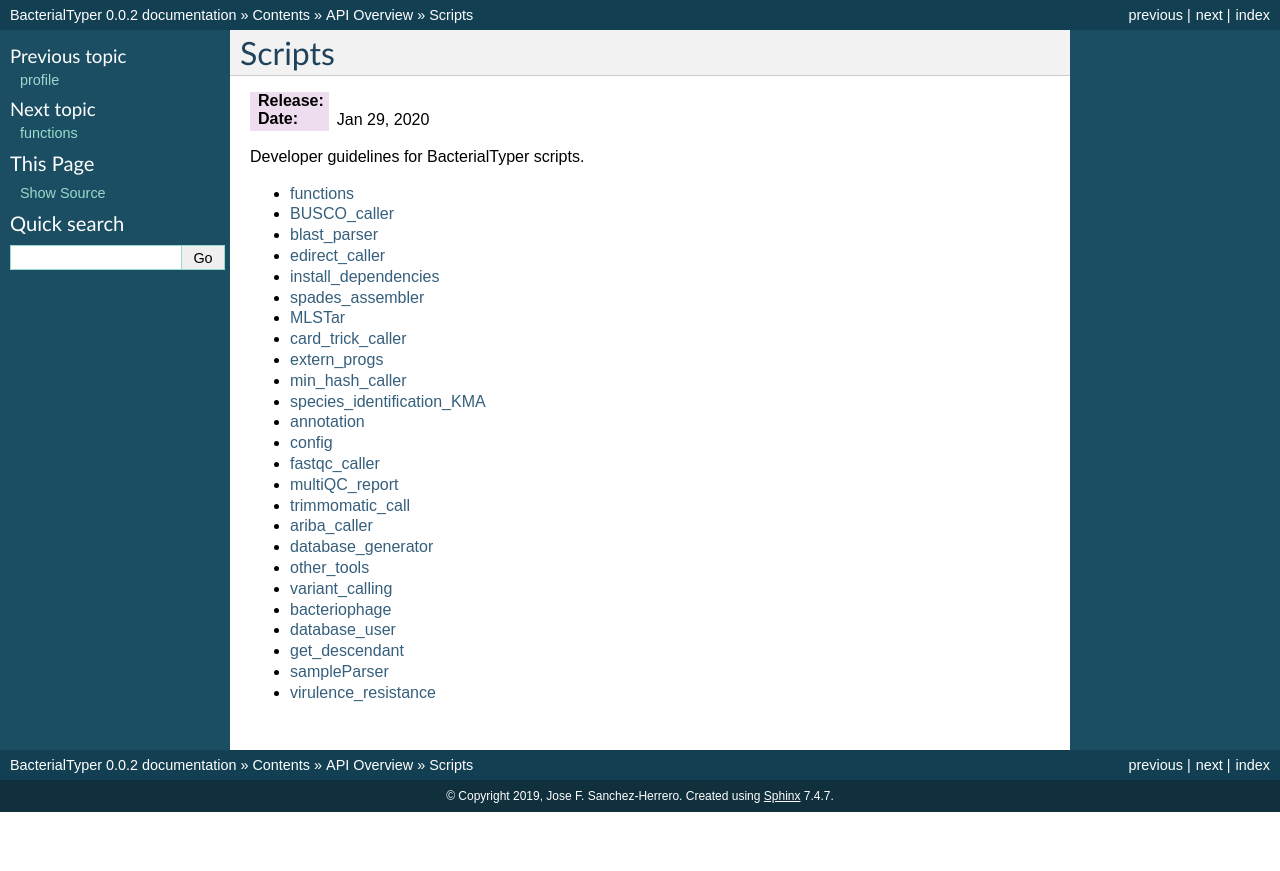
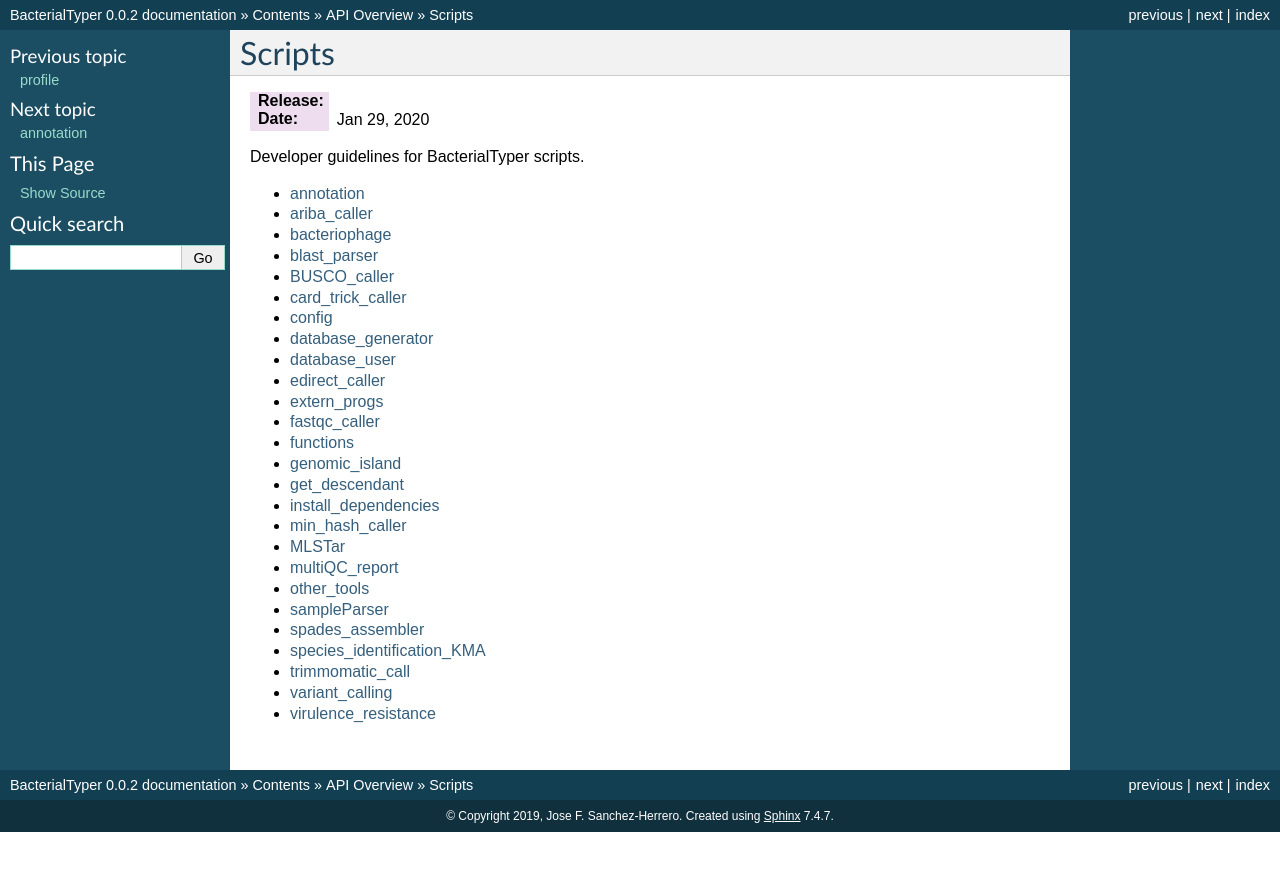
Before and after one commit to HCGB-IGTP/BacterialTyper, a Sphinx documentation site: the page built from docs/source/api/submodules/index.rst, in a window 1280 px wide. Shown: the top 871 px of the page. Built offline with Sphinx 7.4.7, drawn with Linux system fonts in a browser that asks for light colours.

```diff
--- /dev/null
+++ b/docs/source/api/submodules/genomic_island.rst
@@ -0,0 +1,6 @@
+.. _genomic_island:
+
+genomic_island
+==============
+.. automodule:: BacterialTyper.genomic_island
+    :members:
--- a/docs/source/api/submodules/index.rst
+++ b/docs/source/api/submodules/index.rst
@@ -13,28 +13,29 @@ Developer guidelines for BacterialTyper scripts.
 .. toctree::
    :maxdepth: 2
 
+   annotation.rst
+   ariba_caller.rst
+   bacteriophage.rst
+   blast_parser.rst
+   BUSCO_caller.rst
+   card_trick_caller.rst
+   config.rst
+   database_generator.rst
+   database_user.rst
+   edirect_caller.rst
+   extern_progs.rst
+   fastqc_caller.rst
    functions.rst
-   BUSCO_caller.rst
-   blast_parser.rst
-   edirect_caller.rst
+   genomic_island.rst
+   get_descendant.rst
    install_dependencies.rst
+   min_hash_caller.rst
+   MLSTar.rst
+   multiQC_report.rst
+   other_tools.rst
+   sampleParser.rst
    spades_assembler.rst
-   MLSTar.rst
-   card_trick_caller.rst
-   extern_progs.rst
-   min_hash_caller.rst
    species_identification_KMA.rst
-   annotation.rst
-   config.rst
-   fastqc_caller.rst
-   multiQC_report.rst
    trimmomatic_call.rst
-   ariba_caller.rst
-   database_generator.rst
-   other_tools.rst
    variant_calling.rst
-   bacteriophage.rst
-   database_user.rst
-   get_descendant.rst
-   sampleParser.rst
    virulence_resistance.rst
--- a/docs/source/links.inc
+++ b/docs/source/links.inc
@@ -28,3 +28,4 @@
 .. _`PubMLST databases`: https://pubmlst.org/databases/
 .. _`MLSTar software`: https://github.com/iferres/MLSTar
 .. _Prokka: https://github.com/tseemann/prokka
+.. _`IslandPath-DIMOB`: https://github.com/brinkmanlab/islandpath
--- a/docs/source/user_guide/installing.rst
+++ b/docs/source/user_guide/installing.rst
@@ -72,7 +72,7 @@ Perl packages
 
 Check perl dependencies
 -----------------------
-Check perl depencies in file :file:`config/main/perl_lib_dependencies.txt`, which is shown below:
+Check perl depencies in file :file:`config/main/perl_lib_dependencies.csv`, which is shown below:
 
 .. csv-table::
    :header: "Package", "URL"
--- a/docs/source/user_guide/results/getPubMLST_example.csv
+++ b/docs/source/user_guide/results/getPubMLST_example.csv
@@ -1,3 +1,3 @@
 org,scheme,len
-1,saureus,1,7
-2,saureus,2,2208
+saureus,1,7
+saureus,2,2208
```
Also changed, not shown: 4 other files.
